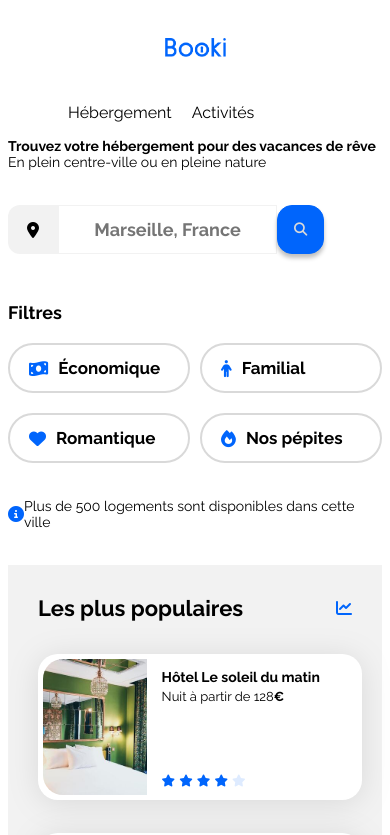
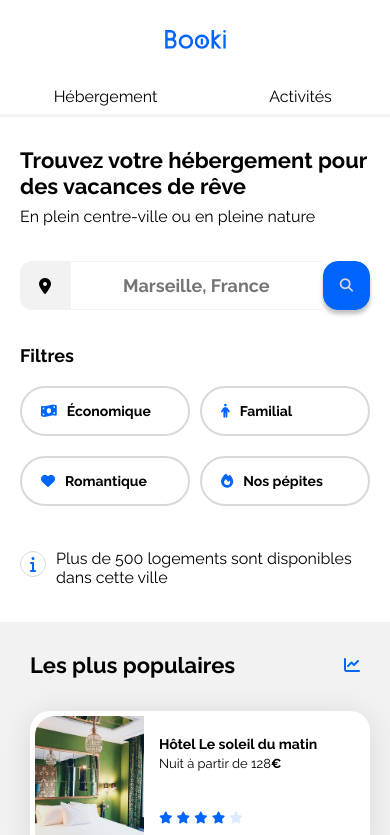
Before and after one commit to elenixu/Mission_3, a plain HTML site: page index.html in a window 390 px wide. Shown: the top 835 px of the page. Drawn offline with Linux system fonts and the light colour scheme.

Commit message:
changements pour mobile version

```diff
--- a/css/style.css
+++ b/css/style.css
@@ -39,6 +39,10 @@
     font-family: Raleway;
     text-decoration: none;
   }
+
+  .spacer-mobile {
+    height: 30px;
+}
 
   .button:hover {
     color: var(--blue, #0065FC);
@@ -92,6 +96,17 @@ p {
     background-color: #F2F2F2;
   }
 
+
+  .container-info {
+    display: flex;
+    border: 1px solid #D9D9D9;
+    border-radius: 100%;
+    height: 24px;
+    width: 24px;
+    justify-content: center;
+    align-items: center;
+    margin-right: 10px;
+  }
 
   .search-text {
     color: var(--black, #000);
@@ -185,6 +200,7 @@ background: var(--blue-light, #DEEBFF);
 body {
     display: flex;
     justify-content: center;
+    margin: 0;
 
 }
 
@@ -359,12 +375,6 @@ align-self: stretch;
 }
 /****** Activites***********/
 
-.activites-a-marseille {
-    padding: 30px;
-    border-width: 50px;
-    border-top: 35px;
-    border-bottom: 35px;
-}
 
 .activites {
     width: 32%;
@@ -377,7 +387,7 @@ align-self: stretch;
 }
 
 .activites-cards {
-    display: inline-flex;
+    display: flex;
     gap: 30px;
     align-self: stretch;
 }
@@ -532,7 +542,18 @@ footer {
 
     .navigation-container {
         display: flex;
+
+
     }
+
+    .button {
+        font-size: 16px;
+        width: 100%;
+        display: block;
+        padding: 8px;
+        border-bottom: 3px #F2F2F2 solid;
+    }
+
 
 
     .button:hover {
@@ -547,7 +568,17 @@ footer {
         align-self: center;
     }
 
+    .navigation-header {
+        padding: 0;
+        margin: 0;
+        width: 100%;
+    }
 
+    .navigation-header li {
+        width: 100%;
+        text-align: center;
+        margin: 0;
+    }
 
     /* formulaire recherche */
 
@@ -558,15 +589,24 @@ footer {
         align-items: flex-start;
         gap: 35px;
         align-self: stretch;
+        padding-left: 20px;
+        padding-right: 20px;
     }
 
 
     h1 {
-        font-size: 14px;
+        font-size: 22px;
+        font-style: normal;
+        font-weight: 700;
+        line-height: normal
     }
 
     p {
-        font-size: 14px;
+        font-size: 16px;
+        font-style: normal;
+        font-weight: 400;
+        line-height: normal;
+        margin-top: 8px;
     }
 
     .formulaire-recherche {
@@ -586,6 +626,13 @@ footer {
         width: 100%;
 
     }
+
+
+    .search-text {
+        border-right: 1px solid white;
+        width: 100%;
+    }
+
     .button-search {
         display: none;
     }
@@ -599,8 +646,6 @@ footer {
         height: 49px;
         padding: 15px 16px;
         align-items: center;
-        gap: 10px;
-        flex-shrink: 0;
         border-radius: 15px;
         border: 1px solid var(--blue, #0065FC);
         background: var(--blue, #0065FC);
@@ -633,13 +678,19 @@ footer {
         gap: 10px;
 
     }
+    .filter-container p {
+        padding-top: 0;
+    }
+    .filtres-text {
+        font-size: 18px;
+        padding: 0;
+        margin: 0;
+    }
 
 
     .icon-button {
         width: 48%;
-
-        /*font-size: 14px;*/
-
+        font-size: 14px;
         display: flex;
         height: 50px;
         padding: 4px 19px;
@@ -659,11 +710,22 @@ footer {
     .hebergements {
         width: 100%;
         order: 2;
+        background-color: white!important;
     }
 
     .hebergements-cards .card {
         flex-direction: column;
         width: 100%;
+        height: 202px;
+    }
+
+    .section-title-afficher {
+        font-size: 18px;
+    }
+
+    /*populaires*/
+    .section-title {
+        font-size: 22px;
     }
 
     .populaires {
@@ -681,6 +743,12 @@ footer {
         width: 100%;
     }
 
+    /*activites*/
+
+    .activites-a-marseille {
+        padding: 20px;
+    }
+
     .activites-cards {
         width: 100%;
         flex-direction: column;
@@ -688,7 +756,28 @@ footer {
 
     .activites-cards .card {
         width: 100%;
+        margin: 0px;
+        padding: 0px;
     }
+
+    .activites.cards .card-title {
+        margin: 0px;
+        padding: 0px;
+    }
+
+    .card-content {
+        margin-top: 10px;
+        margin-bottom: 20px;
+        padding: 0;
+    }
+
+    .card-txt {
+        margin: 0;
+        padding: 0;
+    }
+
+
+    /*footer*/
 
     footer {
         flex-direction: column;
--- a/index.html
+++ b/index.html
@@ -32,6 +32,7 @@
             </div>
         </header>
          <!--header-->
+         <div class="spacer-mobile"></div>
         <main>
              <!--formulaire recherche-->
             <div class="container-recherche">
@@ -50,7 +51,7 @@
                         <button type="button" class="button-search-mobile"><i class="fa-solid fa-magnifying-glass"></i></button>
                 </div>
                 <div class="filter-container">
-                      <p>Filtres</p>
+                      <p class="filtres-text">Filtres</p>
                     <div class="desktop-filter-container">
                         <button class="icon-button">
                             <i class="fa-solid fa-money-bill-wave"></i>
@@ -93,7 +94,11 @@
 
                 </div>
                 <div class="info-container">
-                    <i class="fa-solid fa-circle-info"></i>
+                    <div>
+                        <span class="container-info">
+                            <i class="fa-solid fa-info"></i>
+                        </span>
+                    </div>
                     <p>Plus de 500 logements sont disponibles dans cette ville</p>
                 </div>
             </div>
@@ -209,7 +214,7 @@
                         </article>
                     </div>
                     <div class="afficherplus-title">
-                        <h2 class="section-title">Afficher plus</h2>
+                        <h2 class="section-title-afficher">Afficher plus</h2>
                     </div>
 
 
```
